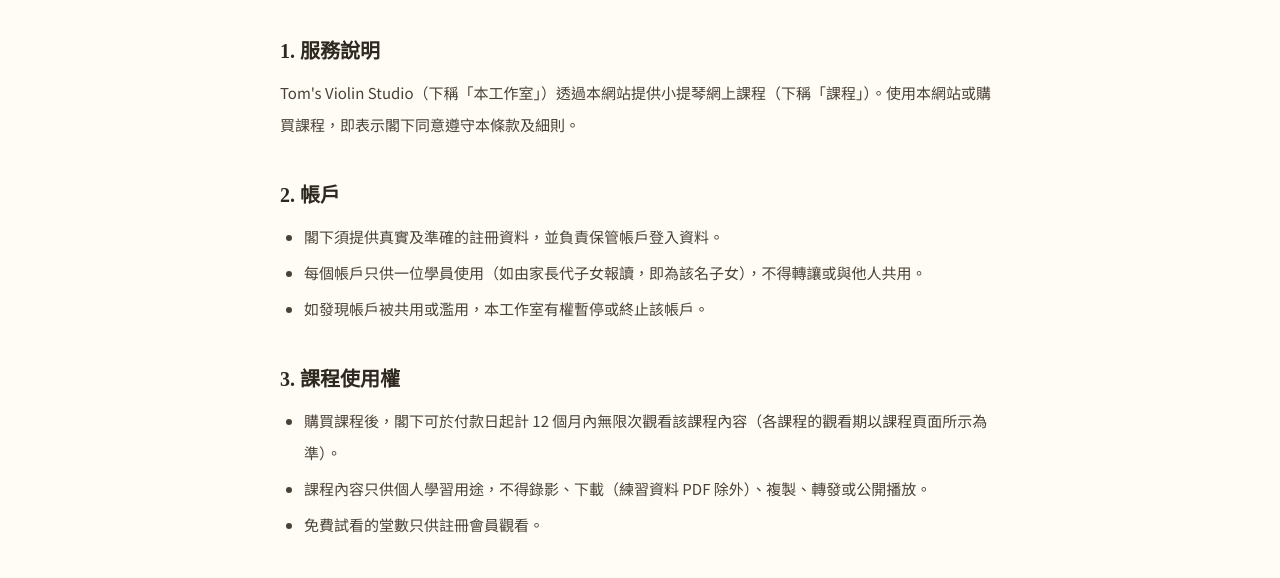
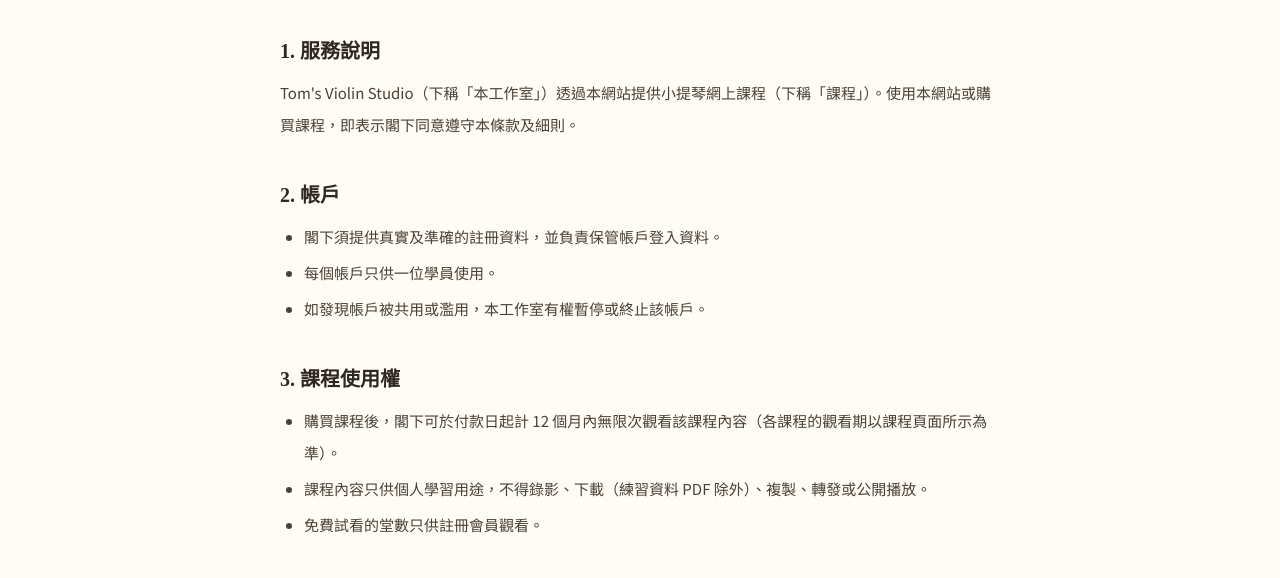
Before and after one commit to AngelaWong7822/violin-online-course, a website with bundled scripts: page terms.html in a window 1280 px wide. Shown: the part 206-784 px from the top of the page. Built offline with nearby package versions, Linux system fonts and the light colour scheme.

Commit message:
Remove name hint; shorten one-learner-per-account term
Co-Authored-By: Claude Opus 5.5 <noreply@anthropic.com>

```diff
--- a/js/account.js
+++ b/js/account.js
@@ -34,7 +34,6 @@ function profileFields() {
       <label class="form-label" for="name">姓名</label>
       <input class="form-input" id="name" name="name" required maxlength="80" autocomplete="name"
         value="${esc(p.name || user.user_metadata?.full_name || '')}">
-      <p class="form-hint">如代子女報讀，請填寫家長姓名。</p>
     </div>
     <div>
       <label class="form-label" for="whatsapp">WhatsApp 電話號碼</label>
--- a/terms.html
+++ b/terms.html
@@ -26,7 +26,7 @@
       <h2>2. 帳戶</h2>
       <ul>
         <li>閣下須提供真實及準確的註冊資料，並負責保管帳戶登入資料。</li>
-        <li>每個帳戶只供一位學員使用（如由家長代子女報讀，即為該名子女），不得轉讓或與他人共用。</li>
+        <li>每個帳戶只供一位學員使用。</li>
         <li>如發現帳戶被共用或濫用，本工作室有權暫停或終止該帳戶。</li>
       </ul>
 
```
